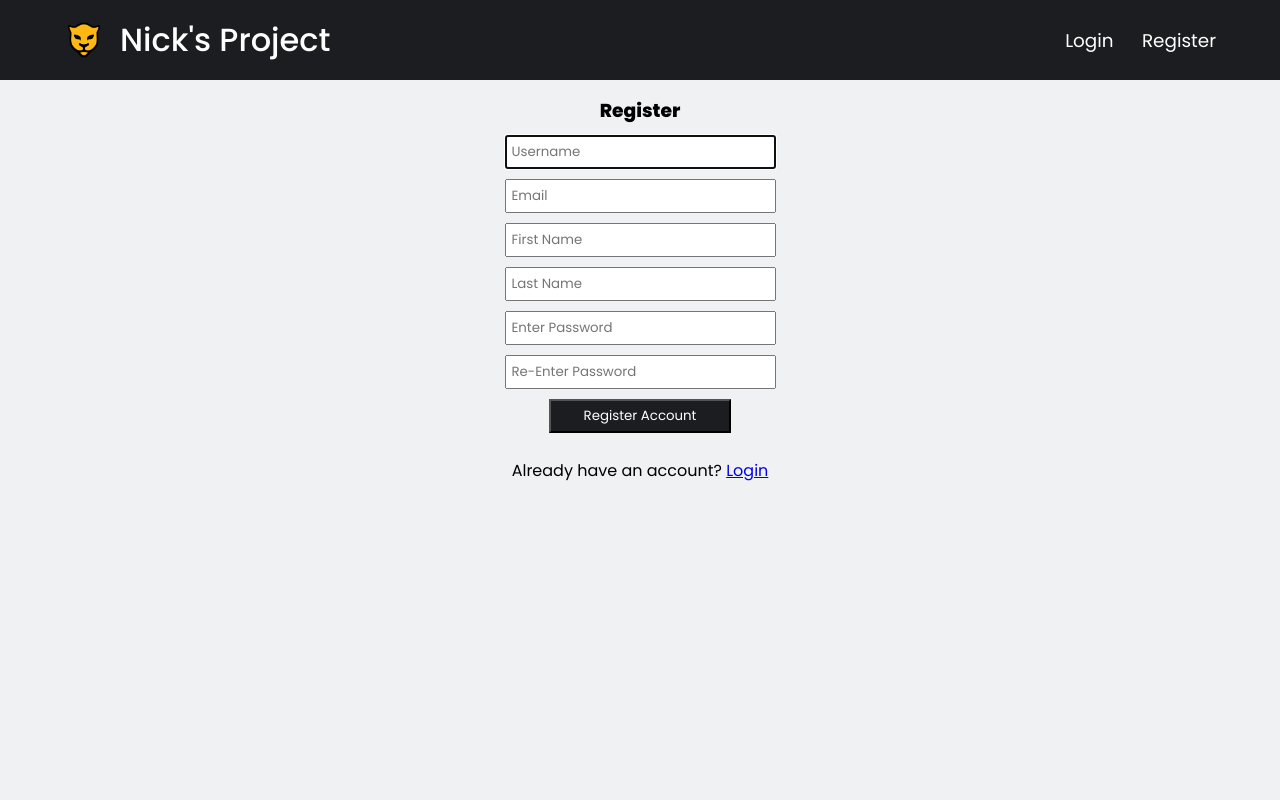
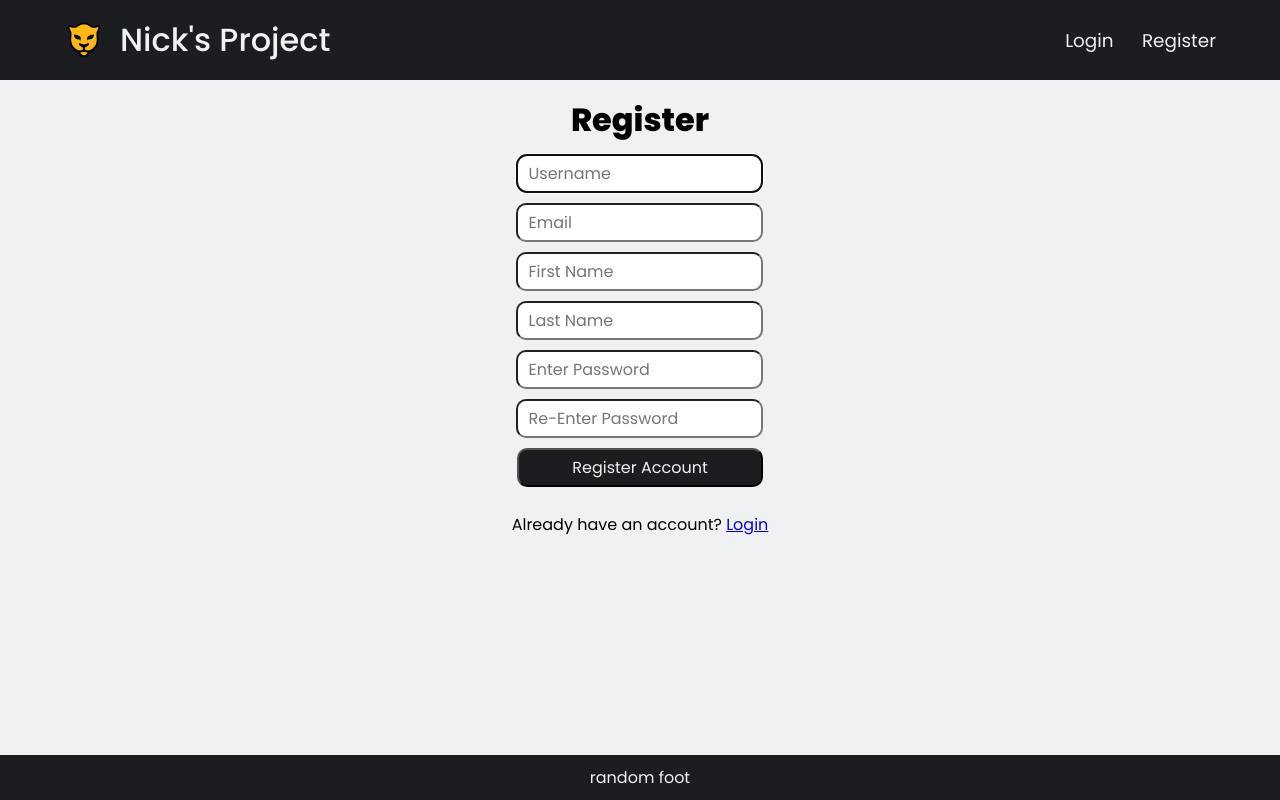
Before and after one commit to nickek/Django-Portfolio, a Django app: page /register/ in a window 1280 px wide. Run offline with Django 4.2, Linux system fonts and the light colour scheme.

Commit message:
Style Fix

```diff
--- a/DjangoProject/urls.py
+++ b/DjangoProject/urls.py
@@ -1,25 +1,9 @@
-"""
-URL configuration for DjangoProject project.
-
-The `urlpatterns` list routes URLs to views. For more information please see:
-    https://docs.djangoproject.com/en/4.2/topics/http/urls/
-Examples:
-Function views
-    1. Add an import:  from my_app import views
-    2. Add a URL to urlpatterns:  path('', views.home, name='home')
-Class-based views
-    1. Add an import:  from other_app.views import Home
-    2. Add a URL to urlpatterns:  path('', Home.as_view(), name='home')
-Including another URLconf
-    1. Import the include() function: from django.urls import include, path
-    2. Add a URL to urlpatterns:  path('blog/', include('blog.urls'))
-"""
 from django.conf import settings
 from django.contrib import admin
 from django.urls import path, include
 
 urlpatterns = [
-    path('admin/', admin.site.urls),
+    path('admin/', admin.site.urls, name='admin'),
     path('', include('home.urls')),
 ]
 
--- a/home/static/home/style.css
+++ b/home/static/home/style.css
@@ -38,6 +38,21 @@ main {
     text-align: center;
     z-index: 50;
 }
+
+footer {
+    display: flex;
+    justify-content: center;
+    width: 100%;
+    height: auto;
+    padding: 10px 10px;
+    background-color: #1C1D21;
+    color:#EFF1F3;
+    text-align: center;
+    position: absolute;
+    bottom: 0;
+
+}
+
 .logo {
     display: flex;
     align-items: center;
@@ -51,14 +66,14 @@ main {
 
 .logo-text {
     font-size: 2rem;
-    color: #fff;
+    color: #EFF1F3;
     text-decoration: none;
     font-weight: 500;
 }
 
 .navbar a {
     font-size: 1.15rem;
-    color: #fff;
+    color: #EFF1F3;
     text-decoration: none;
     margin-left: 1.5rem;
 }
@@ -71,7 +86,7 @@ main {
     position: absolute;
     right: 5%;
     font-size: 2rem;
-    color: #fff;
+    color: #EFF1F3;
     cursor: pointer;
     display: none;
 }
@@ -131,25 +146,51 @@ main {
 }
 
 /* login / register code */
+#form-title {
+    font-size: 2rem;
+}
+
 .input-group {
     margin-top: 10px;
+    justify-content: left;
     margin-bottom: 10px;
 }
 
 .form-control{
-    padding: 5px 5px;
+    font-size: 1rem;
+    border-radius: 10px;
+    padding: 5px 10px;
+    width: 247px;
 }
 
 .login_btn {
+    font-size: 1rem;
+    border-radius: 10px;
     background-color: #1C1D21;
-    color: #fff;
+    color: #EFF1F3;
     width: fit-content;
-    padding: 5px 71px;
+    padding: 5px 100px;
+    transition: .3s ease;
+}
+
+.login_btn:hover {
+    background-color: #FDB813;
+    color: #1C1D21;
+    transition: .3s ease;
 }
 
 .register_btn {
+    font-size: 1rem;
+    border-radius: 10px;
     background-color: #1C1D21;
-    color: #fff;
+    color: #EFF1F3;
     width: fit-content;
-    padding: 5px 33px;
+    padding: 5px 53px;
+    transition: .3s ease;
 }
+
+.register_btn:hover {
+    background-color: #FDB813;
+    color: #1C1D21;
+    transition: .3s ease;
+}
--- a/home/templates/home/base.html
+++ b/home/templates/home/base.html
@@ -4,7 +4,7 @@
     <meta charset="utf-8">
     <meta name="viewport" content="width=device-width, initial-scale=1, shrink-to-fit=yes">
     <link rel="stylesheet" href="/static/home/style.css">
-    <link href='https://unpkg.com/boxicons@2.1.4/css/boxicons.min.css' rel='stylesheet'>
+    <link rel="stylesheet" href="https://unpkg.com/boxicons@2.1.4/css/boxicons.min.css">
     <title>Nick's Project</title>
   </head>
   <body>
--- a/home/templates/home/login_reg_base.html
+++ b/home/templates/home/login_reg_base.html
@@ -31,4 +31,7 @@
         {% endblock %}
     </main>
   </body>
+  <footer>
+    <p>random foot</p>
+  </footer>
 </html>
--- a/home/templates/home/register.html
+++ b/home/templates/home/register.html
@@ -29,7 +29,6 @@
 						<div class="input-group">
 							{{ form.password2 }}
 						</div>
-
 				   		<div class="d-flex justify-content-center mt-3 login_container">
 				 			<input class="btn register_btn" type="submit" value="Register Account">
 				   		</div>
--- /dev/null
+++ b/todo.txt
@@ -0,0 +1,4 @@
+TO DO List:
+Profile page, view, edit profile and posts
+
+Profile settings page
```
Also changed, not shown: home/templates/home/login.html (+3 -4 lines), db.sqlite3.
